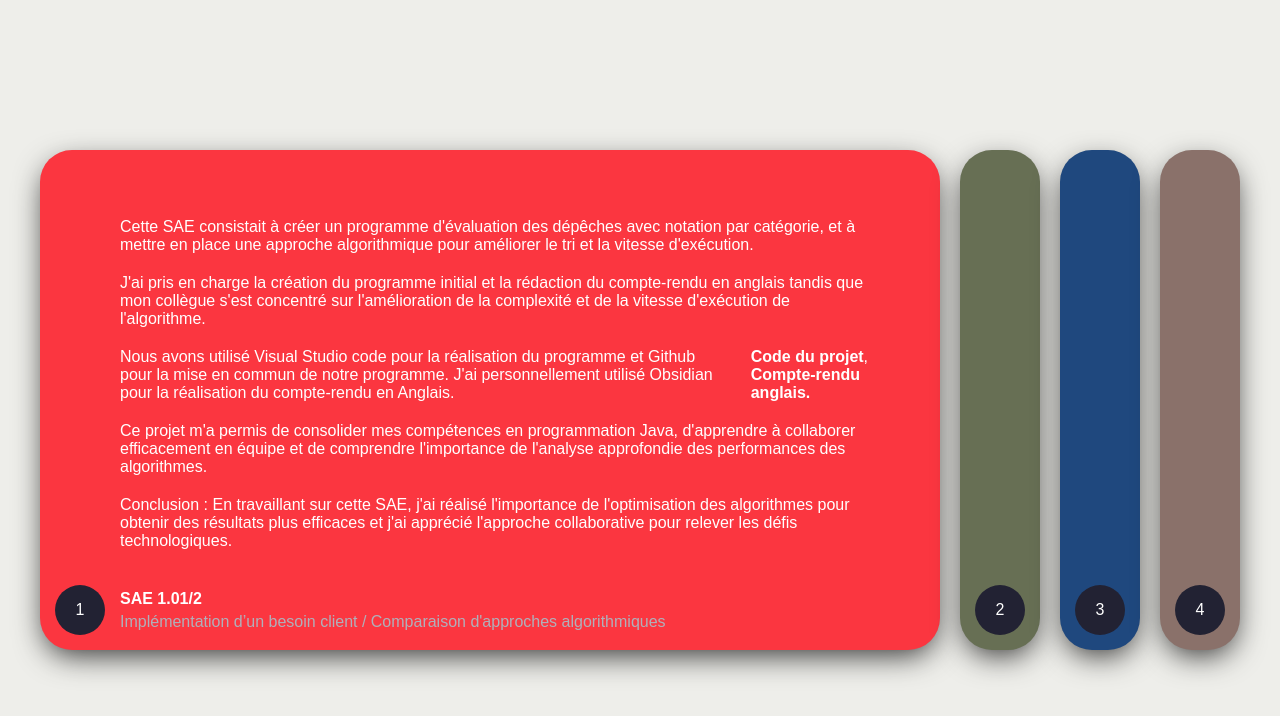
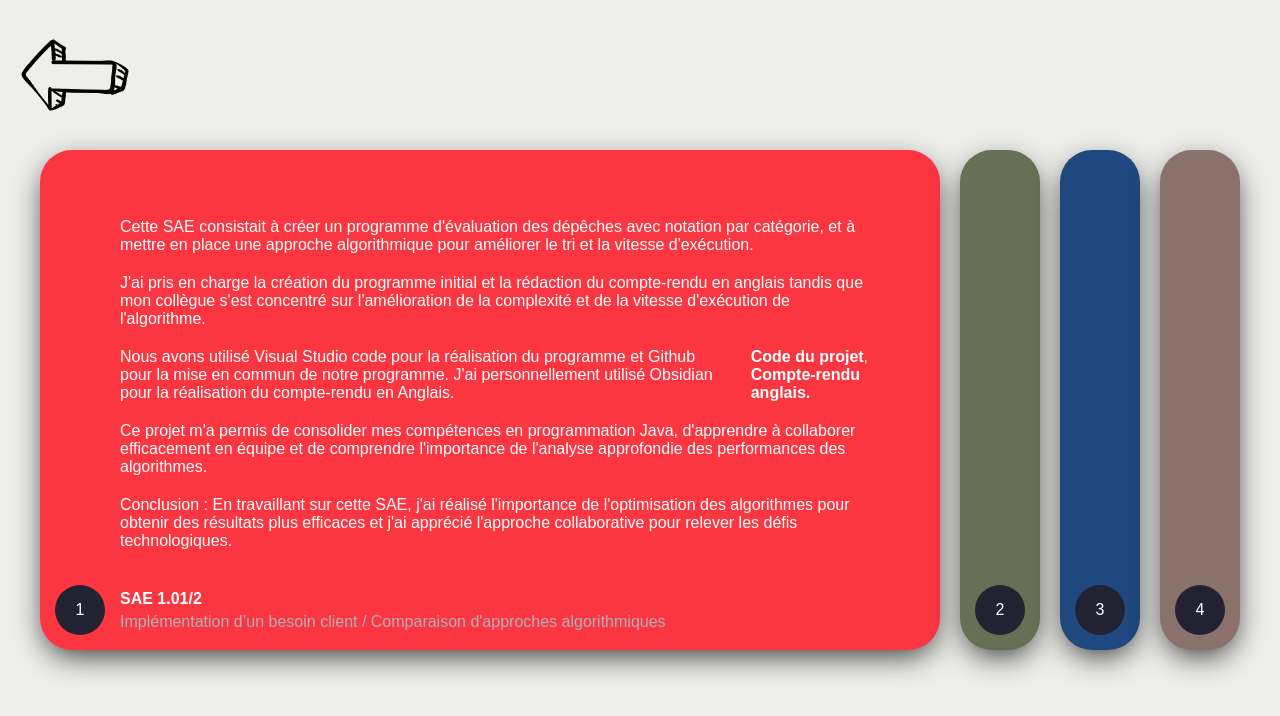
Before and after one commit to thomas26215/Portfolio2, a plain HTML site: page Présentation des SAEs/sae_semestre1.html in a window 1280 px wide. Drawn offline with Linux system fonts and the light colour scheme.

Commit message:
Ajout flèche de retour dans les SAEs

```diff
--- a/Présentation des SAEs/sae_semestre1.html
+++ b/Présentation des SAEs/sae_semestre1.html
@@ -7,6 +7,7 @@
     <title>Semestre 1</title>
 </head>
 <body>
+    <a href="presentation_saes.html"><img src="../fleche-droite.png" alt=""></a>
     <div class="wrapper">
         <div class="container">
             <input type="radio" name="slide" id="c1" checked>
--- a/Présentation des SAEs/semestre1.css
+++ b/Présentation des SAEs/semestre1.css
@@ -6,6 +6,11 @@
 }
 body{
     background-color:  #eeeeea;
+}
+img{
+    position: absolute;
+    width: 150px;
+    transform: scaleX(-1);
 }
 .wrapper{
     width: 100%;
```
